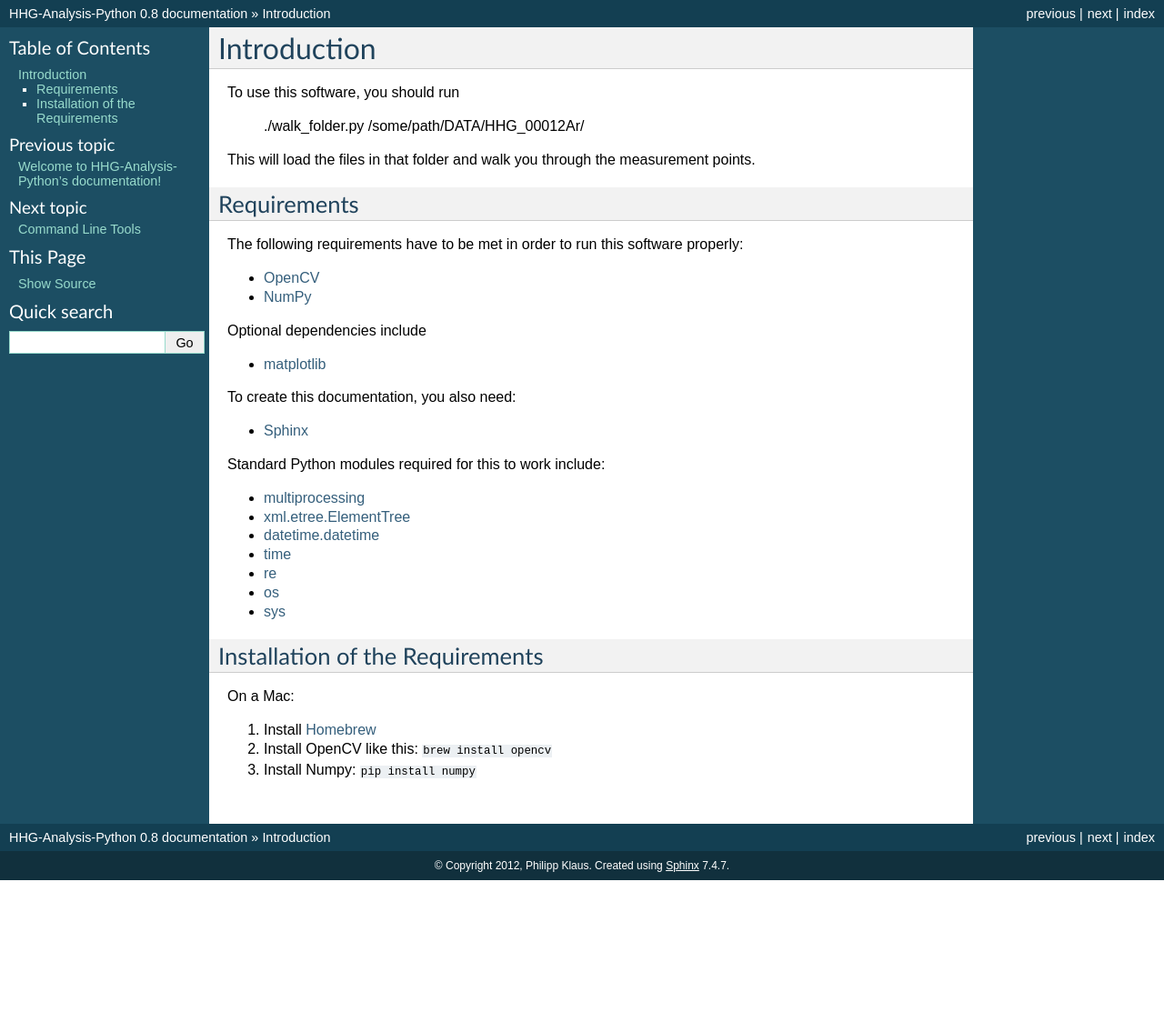
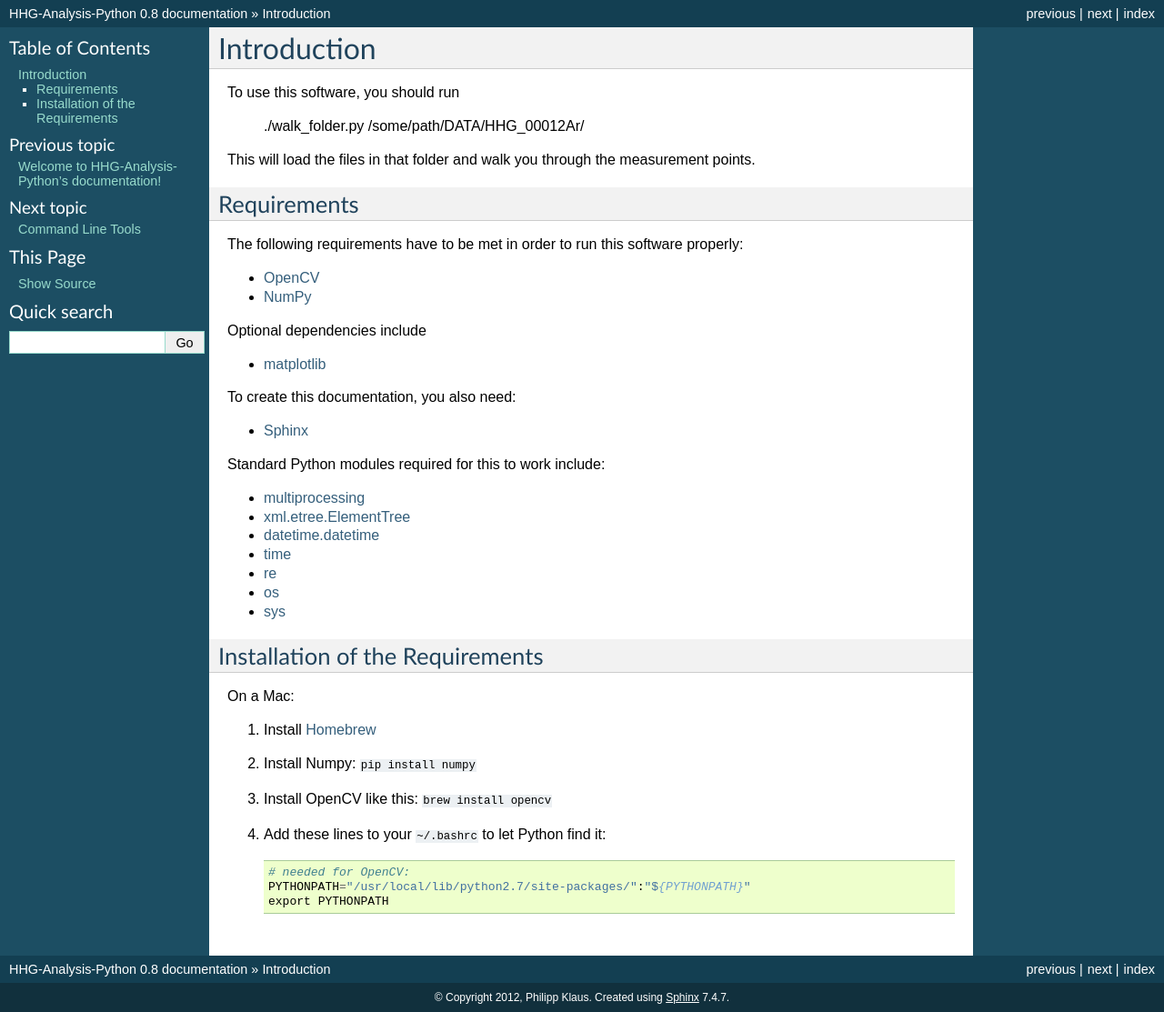
Before and after one commit to pklaus/HHG-Analysis-Python, a Sphinx documentation site: the page built from doc/introduction.rst, in a window 1280 px wide. Shown: the whole page at 91% size. Built offline with Sphinx 7.4.7, drawn with Linux system fonts in a browser that asks for light colours; before the commit the page ends 968 px from its top, so only the background shows below that.

Commit message:
Complete instructions for Mac OS X

```diff
--- a/doc/introduction.rst
+++ b/doc/introduction.rst
@@ -56,8 +56,12 @@ Installation of the Requirements
 On a Mac:
 
 1. Install Homebrew_
-2. Install OpenCV like this: ``brew install opencv``
-3. Install Numpy: ``pip install numpy``
+2. Install Numpy: ``pip install numpy``
+3. Install OpenCV like this: ``brew install opencv``
+4. Add these lines to your ``~/.bashrc`` to let Python find it::
 
+    # needed for OpenCV:
+    PYTHONPATH="/usr/local/lib/python2.7/site-packages/":"${PYTHONPATH}"
+    export PYTHONPATH
 
 .. _Homebrew: http://mxcl.github.com/homebrew/
```
